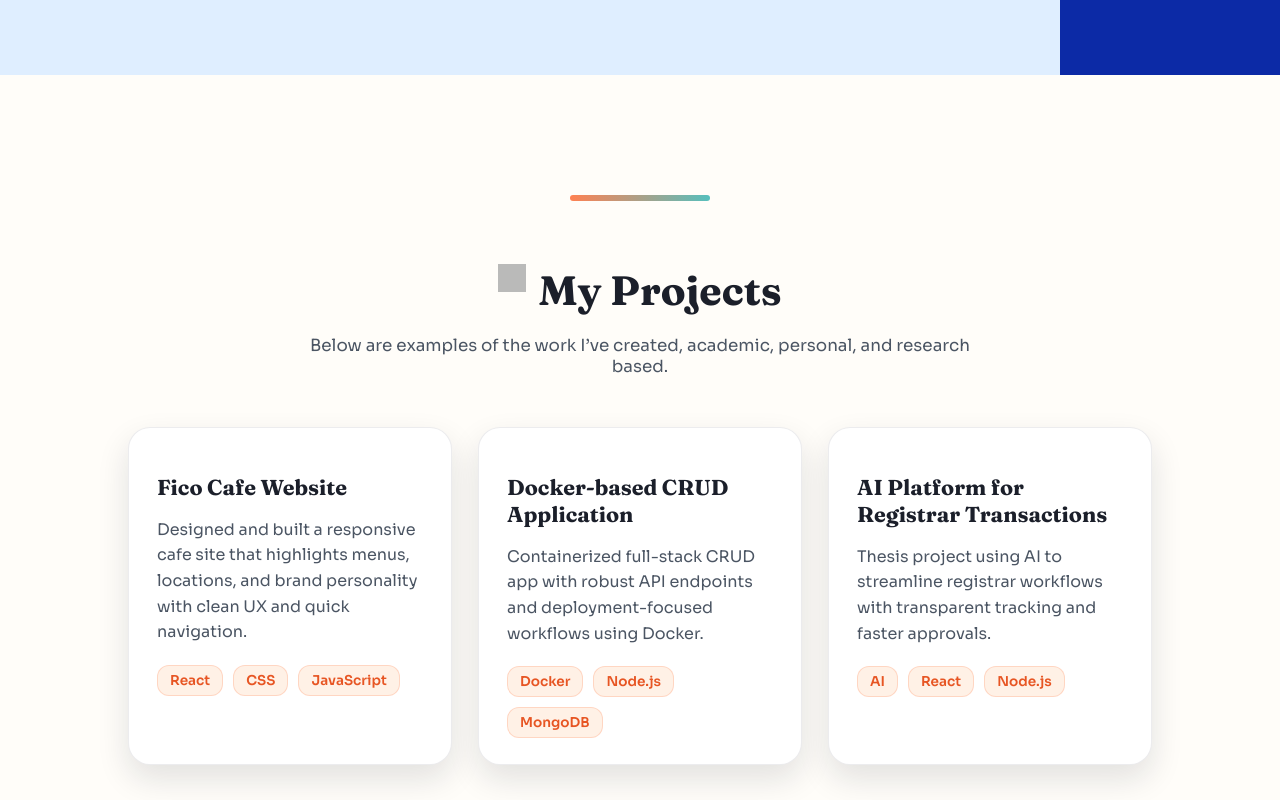
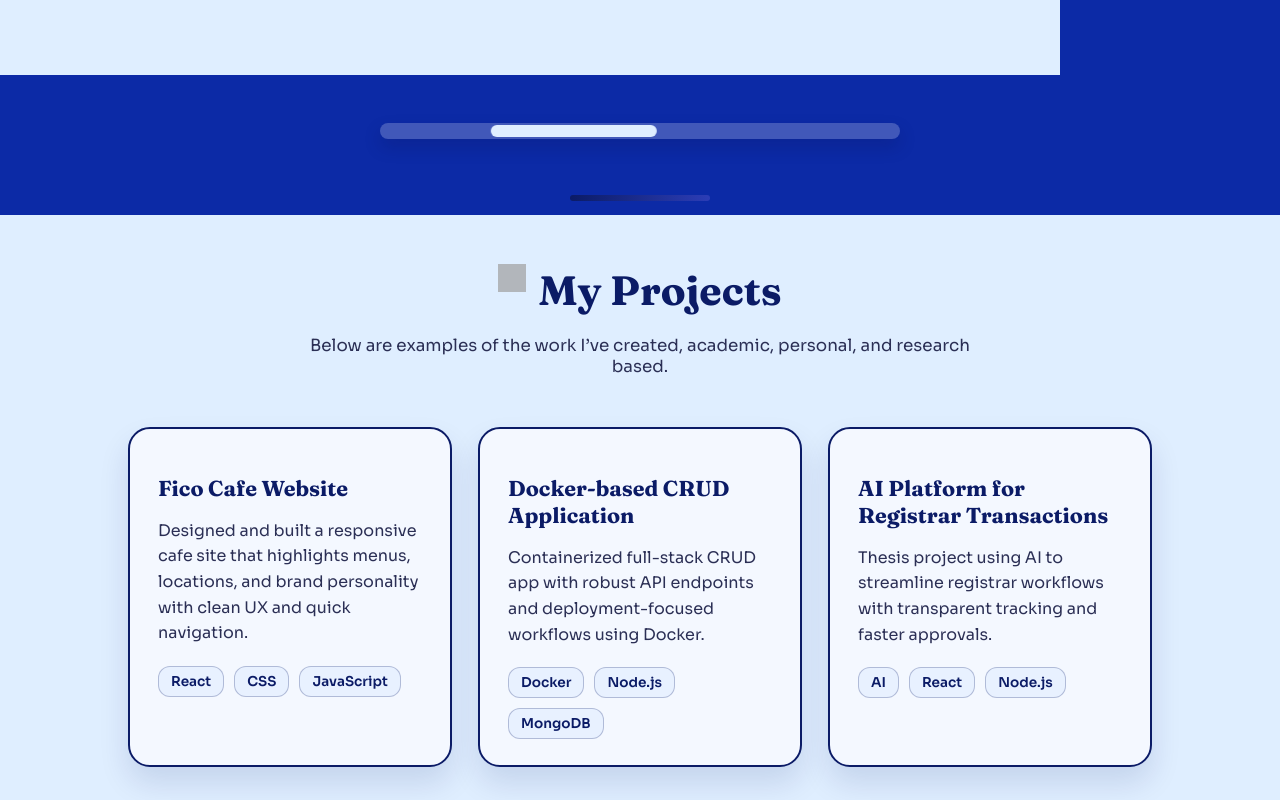
Before and after one commit to Freiderich/Portfolio, a React (Vite) app: page / in a window 1280 px wide. Shown: the part 2200-3000 px from the top of the page. Built offline with nearby package versions, Linux system fonts and the light colour scheme; grey boxes are pictures that could not be loaded.

Commit message:
Changed Project Section  design

```diff
--- a/src/components/Projects.jsx
+++ b/src/components/Projects.jsx
@@ -25,6 +25,9 @@ function Projects() {
 
       return (
       <section id="projects" className="projects-section">
+        <div className="projects-swipe" aria-hidden="true">
+          <span className="projects-swipe-bar"></span>
+        </div>
 
         {/* Clean separator line */}
         <div className="section-divider"></div>
--- a/src/styles/Projects.css
+++ b/src/styles/Projects.css
@@ -4,8 +4,46 @@
 
 .projects-section {
   padding: 120px 10% 130px;
-  background: #fffdf9;
-  color: var(--text-dark);
+  background: #dfeeff;
+  color: #0b1b66;
+  position: relative;
+  overflow: hidden;
+}
+
+.projects-section::before {
+  content: "";
+  position: absolute;
+  top: 0;
+  left: 0;
+  width: 100%;
+  height: 140px;
+  background: #0c2aa6;
+  z-index: 0;
+}
+
+.projects-swipe {
+  position: absolute;
+  top: 48px;
+  left: 50%;
+  transform: translateX(-50%);
+  width: min(520px, 78vw);
+  height: 16px;
+  border-radius: 999px;
+  background: rgba(255, 255, 255, 0.22);
+  overflow: hidden;
+  box-shadow: 0 8px 16px rgba(8, 20, 90, 0.25);
+  z-index: 1;
+}
+
+.projects-swipe-bar {
+  position: absolute;
+  top: 2px;
+  left: -30%;
+  height: 12px;
+  width: 32%;
+  border-radius: 999px;
+  background: #dfeeff;
+  animation: projectsSwipe 4s ease-in-out infinite;
 }
 
 /* Title */
@@ -13,17 +51,21 @@
   text-align: center;
   font-size: clamp(2.3rem, 3.2vw, 3rem);
   font-weight: 700;
-  color: var(--text-dark);
+  color: #0b1b66;
   margin-bottom: 10px;
   font-family: 'Fraunces', serif;
+  position: relative;
+  z-index: 1;
 }
 
 .projects-section .intro {
   text-align: center;
   font-size: 1.05rem;
-  color: var(--text-muted);
+  color: #2b2f55;
   max-width: 720px;
   margin: 0 auto 50px auto;
+  position: relative;
+  z-index: 1;
 }
 
 /* Project list container */
@@ -35,19 +77,19 @@
 
 /* PROJECT CARD */
 .project-card {
-  background: var(--surface);
-  border: 1px solid rgba(17, 24, 39, 0.08);
+  background: #f4f8ff;
+  border: 2px solid #0b1b66;
   border-radius: var(--radius-lg);
   padding: 28px 28px 26px;
   transition: border 0.2s ease, transform 0.2s ease, box-shadow 0.2s ease;
-  box-shadow: var(--shadow-card);
+  box-shadow: 0 16px 30px rgba(11, 27, 102, 0.12);
 }
 
 /* Subtle professional hover (no glow, no shadow) */
 .project-card:hover {
-  border-color: rgba(43, 111, 255, 0.35);
+  border-color: #0c2aa6;
   transform: translateY(-4px);
-  box-shadow: 0 16px 36px rgba(15, 23, 42, 0.16);
+  box-shadow: 0 18px 36px rgba(11, 27, 102, 0.18);
 }
 
 /* Title inside card */
@@ -55,13 +97,13 @@
   font-size: 1.35rem;
   font-weight: 700;
   margin-bottom: 10px;
-  color: var(--text-dark);
+  color: #0b1b66;
   font-family: 'Fraunces', serif;
 }
 
 /* Description */
 .project-card p {
-  color: var(--text-muted);
+  color: #2b2f55;
   line-height: 1.6;
   margin-bottom: 20px;
 }
@@ -75,17 +117,17 @@
 
 .tech-item {
   padding: 6px 12px;
-  background: var(--surface-tint);
-  border: 1px solid rgba(255, 107, 53, 0.2);
+  background: #e8f1ff;
+  border: 1px solid rgba(11, 27, 102, 0.25);
   border-radius: 12px;
   font-size: 0.85rem;
-  color: var(--primary-dark);
+  color: #0b1b66;
   font-weight: 600;
   transition: background 0.2s ease;
 }
 
 .tech-item:hover {
-  background: rgba(255, 107, 53, 0.12);
+  background: rgba(12, 42, 166, 0.12);
 }
 
 /* Divider line */
@@ -93,8 +135,10 @@
   width: 140px;
   border-radius: 999px;
   height: 6px;
-  background: linear-gradient(90deg, rgba(255, 107, 53, 0.85), rgba(14, 165, 164, 0.7));
+  background: linear-gradient(90deg, #0b1b66, #2c3db6);
   margin: 0 auto 30px auto;
+  position: relative;
+  z-index: 1;
 }
 
 /* Header layout with icon */
@@ -104,6 +148,20 @@
   justify-content: center;
   gap: 12px;
   margin-bottom: 10px;
+  position: relative;
+  z-index: 1;
+}
+
+@keyframes projectsSwipe {
+  0% { transform: translateX(0); }
+  50% { transform: translateX(240%); }
+  100% { transform: translateX(0); }
+}
+
+@media (prefers-reduced-motion: reduce) {
+  .projects-swipe-bar {
+    animation: none;
+  }
 }
 
 .projects-icon {
```
